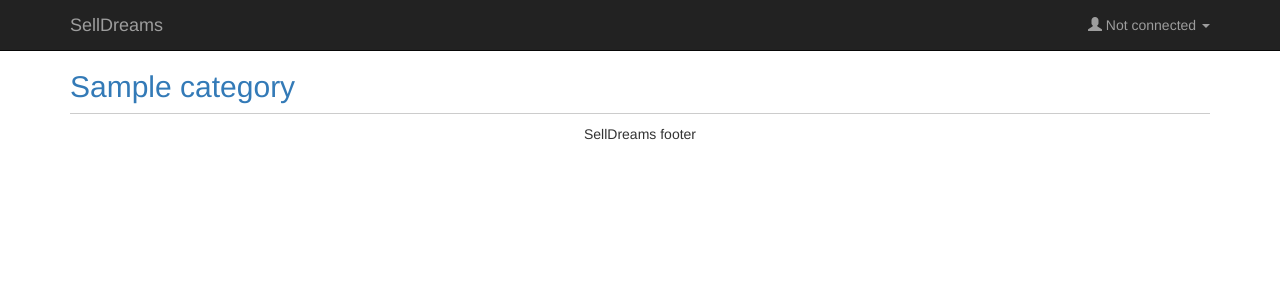
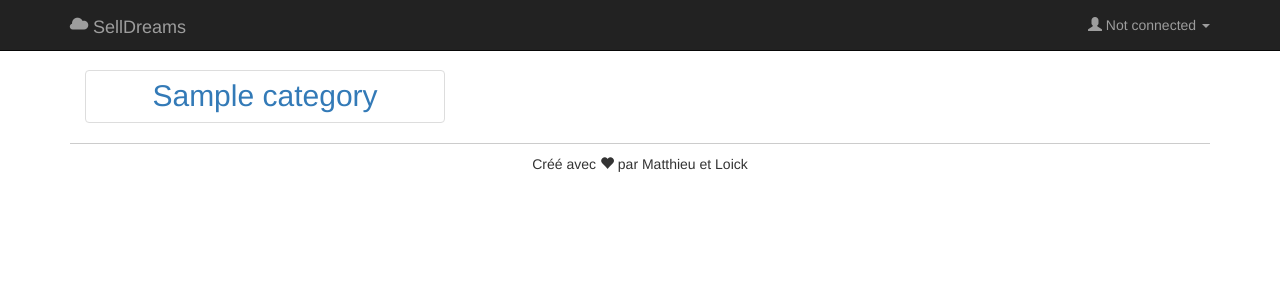
Before and after one commit to polytechlyon-isi2/SellDreams, a PHP site: template views/index.html.twig in a window 1280 px wide. Shown: the top 300 px of the page. Run offline with PHP 8.4, Linux system fonts and the light colour scheme; the template is opened without the code that fills it: most values are stand-ins (such as "Sample title", 1, 10 or a date in 2020); some libraries are stand-ins or nearby versions.

Commit message:
mise a jour index

```diff
--- a/views/index.html.twig
+++ b/views/index.html.twig
@@ -2,9 +2,13 @@
 {% block title %}Home{% endblock %}
 
 {% block content %}
-	{% for categorie in categories %}
-		<article>
-		<h2><a class="categorieTitle" href="{{ path('categorie', { 'id': categorie.id }) }}">{{ categorie.title }}</a></h2>
-		</article>
-	{% endfor %}
+        <div class="container">
+            <div class="row">
+                {% for categorie in categories %}
+                <div class="col-md-4">
+	               <h2><a class="thumbnail" href="{{ path('categorie', { 'id': categorie.id }) }}">{{ categorie.title }}</a></h2>
+                </div>
+                {% endfor %}
+            </div>
+        </div>
 {% endblock %}
--- a/views/layout.html.twig
+++ b/views/layout.html.twig
@@ -18,7 +18,7 @@
                         <span class="icon-bar"></span>
                         <span class="icon-bar"></span>
                     </button>
-                    <a class="navbar-brand" href="{{ path('home') }}">SellDreams</a>
+                    <a class="navbar-brand" href="{{ path('home') }}"><span class="glyphicon glyphicon-cloud"></span> SellDreams</a>
                 </div>
                 <div class="collapse navbar-collapse" id="navbar-collapse-target">
                     <ul class="nav navbar-nav navbar-right">
@@ -48,7 +48,7 @@
         </nav>
         <div id="content">{% block content %}{% endblock %}</div>
         <footer class="footer">
-            SellDreams footer
+            Créé avec <span class="glyphicon glyphicon-heart"></span> par Matthieu et Loick
         </footer>
     </div>
 
--- a/web/css/selldreams.css
+++ b/web/css/selldreams.css
@@ -7,6 +7,11 @@ body {
     padding-top: 10px;
     text-align: center;
 }
+
+.thumbnail {
+    text-align: center;
+}
+
 .articleTitle:hover, .articleTitle:focus {
     text-decoration: none;
 }
```
